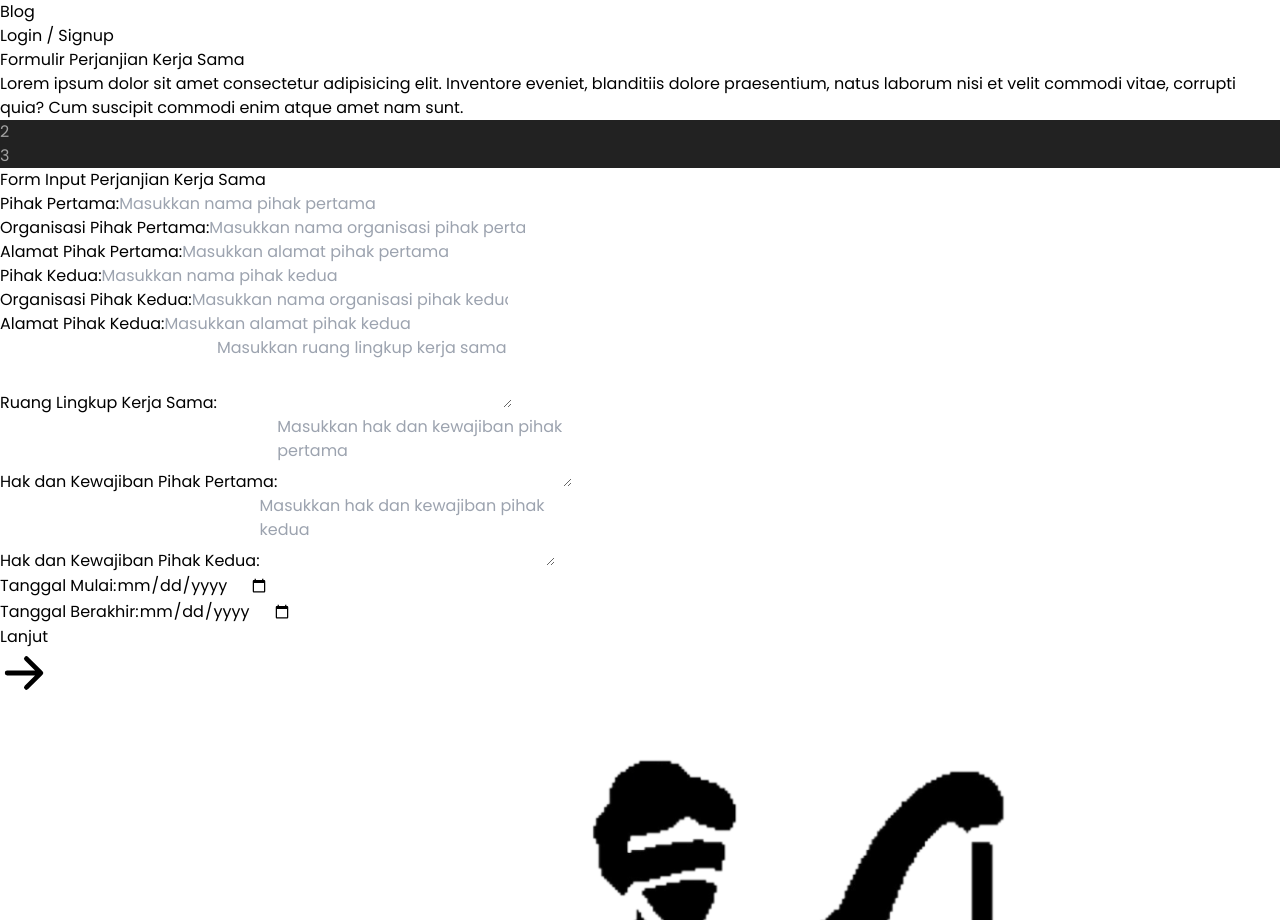
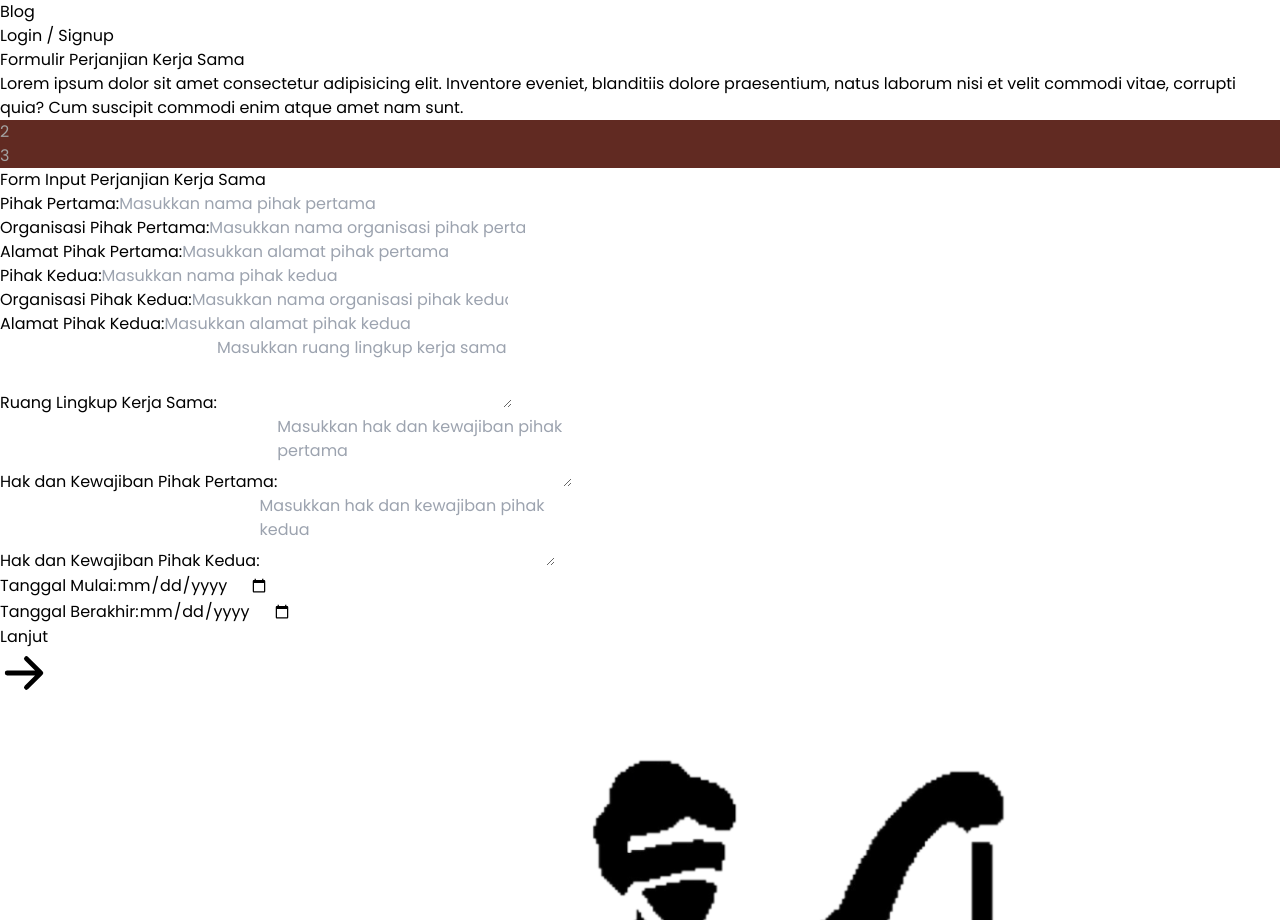
Before and after one commit to adibsya/Project-Justibot, a React (Vite) app in the folder frontend/: page /perjanjian-kerja-sama in a window 1280 px wide. Shown: the part 1568-2488 px from the top of the page. Built offline with nearby package versions, Linux system fonts and the light colour scheme.

Commit message:
commit contoh form perjanjian kerja sama

```diff
--- a/frontend/package.json
+++ b/frontend/package.json
@@ -10,9 +10,11 @@
     "preview": "vite preview"
   },
   "dependencies": {
+    "@esbuild-plugins/node-globals-polyfill": "^0.2.3",
     "@react-spring/web": "^9.7.5",
     "axios": "^1.8.4",
-    "docx": "^9.3.0",
+    "buffer": "^6.0.3",
+    "docx": "^9.4.0",
     "file-saver": "^2.0.5",
     "flowbite": "^3.1.2",
     "flowbite-react": "^0.10.2",
@@ -22,7 +24,7 @@
     "react": "^18.3.1",
     "react-dom": "^18.3.1",
     "react-icons": "^4.12.0",
-    "react-router-dom": "^7.1.5",
+    "react-router-dom": "^7.5.1",
     "react-toastify": "^11.0.3",
     "recharts": "^2.15.2",
     "sweetalert2": "^11.18.0"
--- a/frontend/src/App.jsx
+++ b/frontend/src/App.jsx
@@ -32,7 +32,6 @@ import FormTambahLawyer from "./components/Admin/Lawyers/FormTambahLawyer";
 import EditLawyer from "./components/Admin/Lawyers/EditLawyer";
 import FormTambahArtikel from "./components/Admin/Articles/FormTambahArtikel";
 import FormEditArtikel from "./components/Admin/Articles/FormEditArtikel";
-
 
 const App = () => {
   return (
--- a/frontend/src/components/User/Document/PerjanjianKerjaSama.jsx
+++ b/frontend/src/components/User/Document/PerjanjianKerjaSama.jsx
@@ -13,6 +13,9 @@ import {
   Spacing,
 } from "docx"; // For DOCX: npm install docx
 import { jsPDF } from "jspdf"; // For PDF: npm install jspdf
+import { Buffer } from "buffer";
+
+window.Buffer = Buffer; // Polyfill Buffer for browser
 
 const PerjanjianKerjaSama = () => {
   const [formData, setFormData] = useState({
@@ -310,7 +313,7 @@ const PerjanjianKerjaSama = () => {
             {/* Step 1: Input Form */}
             <Step>
               <div className="bg-primary p-6">
-                <h3 className="text-xl font-bold mb-4">
+                <h3 className="text-xl font-bold mb-4 text-onSurface">
                   Form Input Perjanjian Kerja Sama
                 </h3>
                 <div className="grid gap-6">
--- a/frontend/src/components/User/Document/Stepper.jsx
+++ b/frontend/src/components/User/Document/Stepper.jsx
@@ -251,9 +251,9 @@ function StepIndicator({
     >
       <motion.div
         variants={{
-          inactive: { scale: 1, backgroundColor: "#222", color: "#a3a3a3" },
-          active: { scale: 1, backgroundColor: "#00d8ff", color: "#00d8ff" },
-          complete: { scale: 1, backgroundColor: "#00d8ff", color: "#3b82f6" },
+          inactive: { scale: 1, backgroundColor: "#612A22", color: "#a3a3a3" },
+          active: { scale: 1, backgroundColor: "#612A22", color: "#00d8ff" },
+          complete: { scale: 1, backgroundColor: "#612A22", color: "#3b82f6" },
         }}
         transition={{ duration: 0.3 }}
         className="flex h-8 w-8 items-center justify-center rounded-full font-semibold"
@@ -272,8 +272,8 @@ function StepIndicator({
 
 function StepConnector({ isComplete }) {
   const lineVariants = {
-    incomplete: { width: 0, backgroundColor: "transparent" },
-    complete: { width: "100%", backgroundColor: "#00d8ff" },
+    incomplete: { width: "100%", backgroundColor: "#FFFFFF" },
+    complete: { width: "100%", backgroundColor: "#612A22" },
   };
 
   return (
--- a/frontend/vite.config.js
+++ b/frontend/vite.config.js
@@ -1,6 +1,19 @@
-import { defineConfig } from 'vite'
-import react from '@vitejs/plugin-react'
+import { defineConfig } from "vite";
+import react from "@vitejs/plugin-react";
+import { NodeGlobalsPolyfillPlugin } from "@esbuild-plugins/node-globals-polyfill";
 
 export default defineConfig({
   plugins: [react()],
-})
+  optimizeDeps: {
+    esbuildOptions: {
+      define: {
+        global: "globalThis",
+      },
+      plugins: [
+        NodeGlobalsPolyfillPlugin({
+          buffer: true,
+        }),
+      ],
+    },
+  },
+});
```
Also changed, not shown: 1 other file (tests, documents, lock files or other folders).
